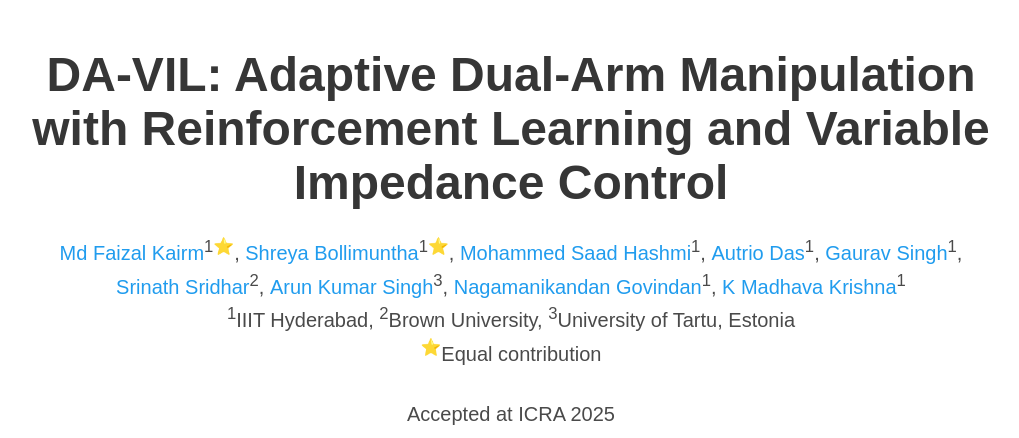
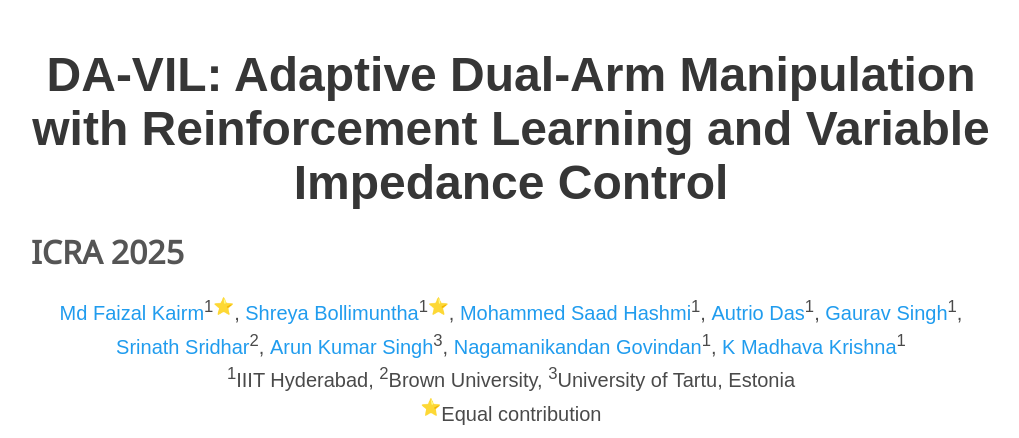
Before and after one commit to DualArmVIL/Dual-Arm-VIL, a plain HTML site: page index.html in a window 1280 px wide. Shown: the top 438 px of the page, without its empty margins (129-1148 px from the left). Drawn offline with nearby package versions, Linux system fonts and the light colour scheme; some packages are replaced by stand-ins of ours; a script that the page names is missing; some icons are missing; a web font is replaced by a local one.

Commit message:
Update index.html

```diff
--- a/index.html
+++ b/index.html
@@ -41,6 +41,7 @@
                     <div class="column has-text-centered">
                         <h1 class="title is-1 publication-title">DA-VIL: Adaptive Dual-Arm Manipulation with Reinforcement
                             Learning and Variable Impedance Control</h1>
+                        <h2 class="title is-3 publication-venue">ICRA 2025</h1>
 
                         <div class="is-size-5 publication-authors">
                             <span class="author-block">
@@ -79,9 +80,6 @@
                             <span class="author-block"><sup>3</sup>University of Tartu, Estonia</span>
                             <br>
                             <span class="author-block"><sup>⭐</sup>Equal contribution</span>
-                            <br>
-                            <br>
-                            <span class="author-block">Accepted at ICRA 2025</span>
                             <br>
                         </div>
 
```
